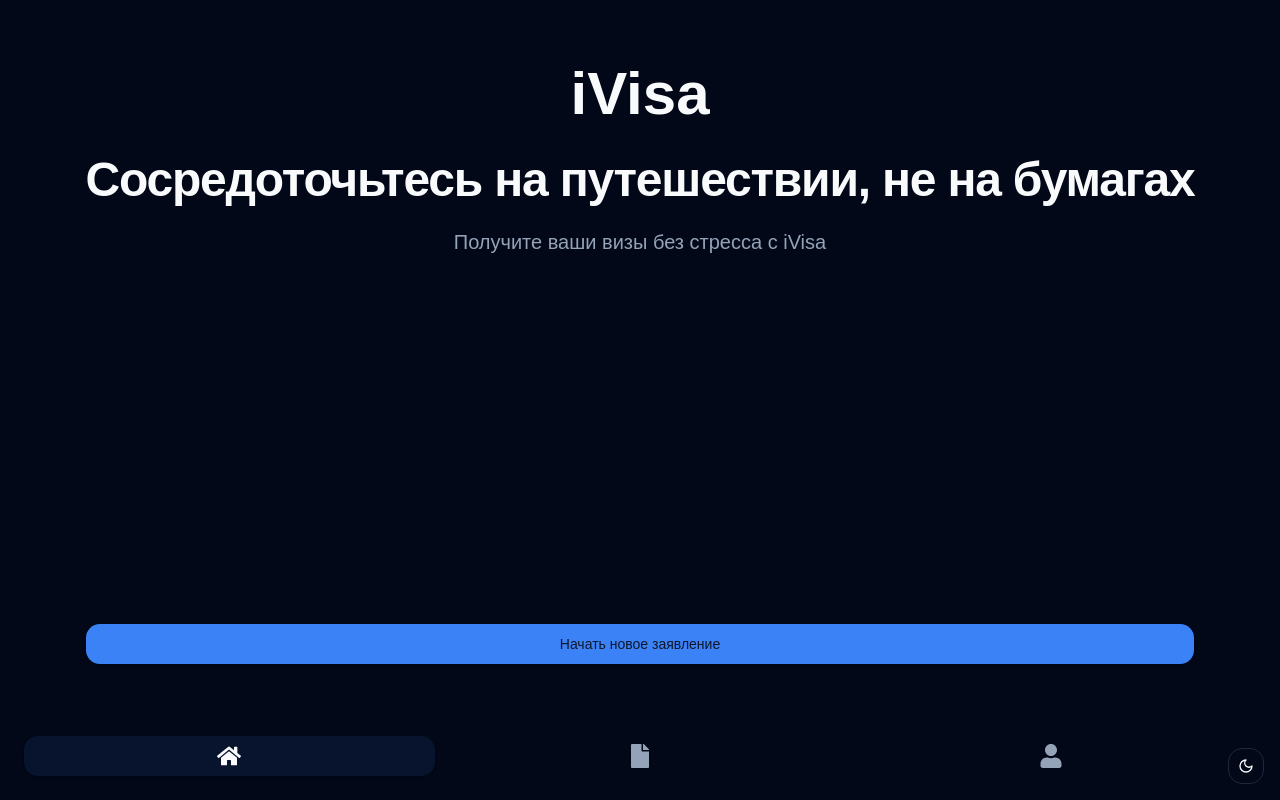
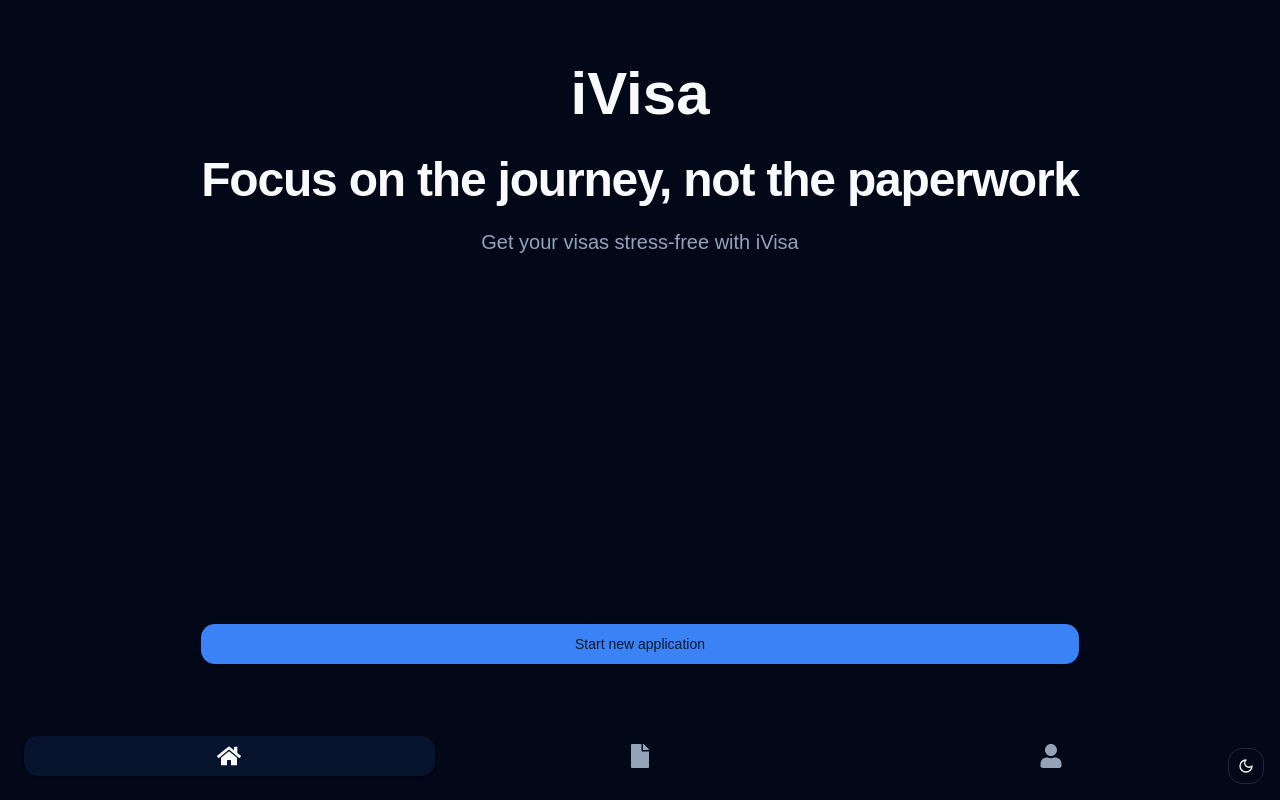
Before and after one commit to michaelpautov/visa-check, a Next.js app: page /en in a window 1280 px wide. Built offline with nearby package versions, Linux system fonts and the light colour scheme.

Commit message:
Add home page translations for English and Russian

```diff
--- a/messages/en.json
+++ b/messages/en.json
@@ -5,6 +5,13 @@
       "submit": "Submit",
       "saveAndExit": "Save and exit",
       "skip": "Skip for now"
+    },
+    "homePage": {
+      "title": "Welcome!",
+      "heading": "Focus on the journey, not the paperwork",
+      "subheading": "Get your visas stress-free with iVisa",
+      "continueOrder": "Continue with order",
+      "startNewApplication": "Start new application"
     },
     "components": {
       "header": {
--- a/messages/ru.json
+++ b/messages/ru.json
@@ -7,7 +7,11 @@
       "skip": "Пропустить пока"
     },
     "homePage": {
-      "title": "Добро пожаловать!"
+      "title": "Добро пожаловать!",
+      "heading": "Сосредоточьтесь на путешествии, не на бумагах",
+      "subheading": "Получите ваши визы без стресса с iVisa",
+      "continueOrder": "Продолжить с заказом",
+      "startNewApplication": "Начать новое заявление"
     },
     "components":{
       "header":{
--- a/src/app/[locale]/_components/_tabs/home-tab.tsx
+++ b/src/app/[locale]/_components/_tabs/home-tab.tsx
@@ -5,8 +5,10 @@
 import { useNavigate } from "@/hooks/use-navigate";
 import { LOCAL_STORAGE_KEYS } from "@/constants/local-storage";
 import { useEffect, useState } from "react";
+import { useTranslations } from "next-intl";
 
 export function HomeTab() {
+  const t = useTranslations('homePage');
   const [hasSavedApplication, setHasSavedApplication] = useState(false);
 
   useEffect(() => {
@@ -34,11 +36,11 @@
       <div className="flex flex-col text-center flex-1">
         <div className="space-y-6">
           <H1>
-            Сосредоточьтесь на путешествии, не на бумагах
+            {t('heading')}
           </H1>
 
           <Lead className="text-muted-foreground">
-            Получите ваши визы без стресса с iVisa
+            {t('subheading')}
           </Lead>
         </div>
 
@@ -50,7 +52,7 @@
               size="lg"
               className="w-full"
             >
-              Продолжить с заказом
+              {t('continueOrder')}
             </Button>
           )}
           <Button
@@ -59,7 +61,7 @@
             size="lg"
             className="w-full"
           >
-            Начать новое заявление
+            {t('startNewApplication')}
           </Button>
         </div>
 
```
